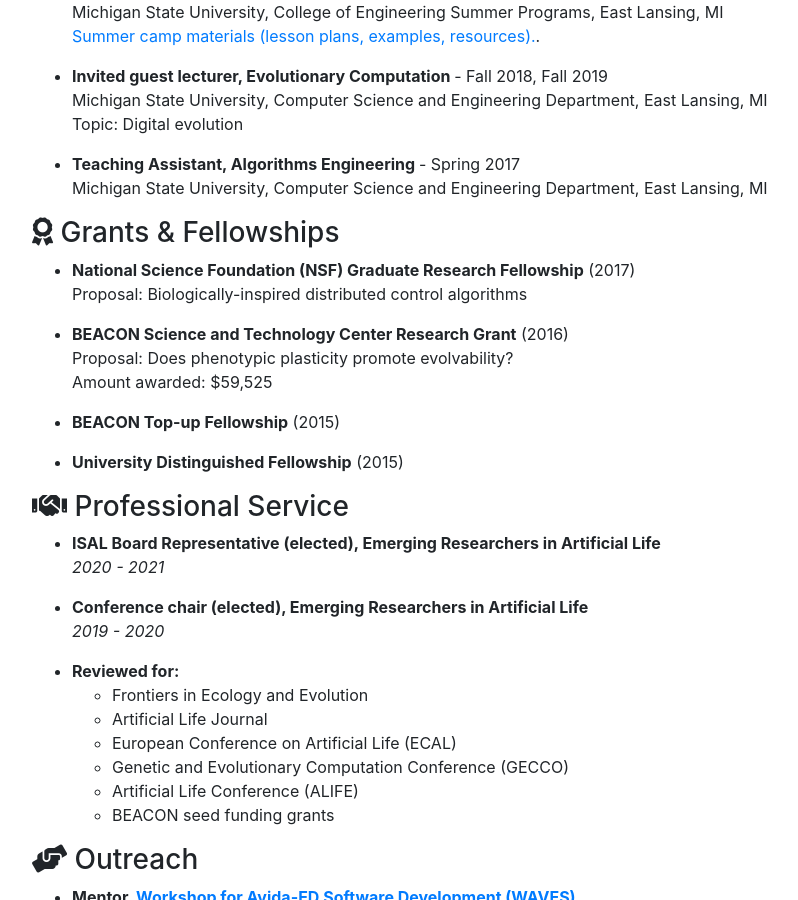
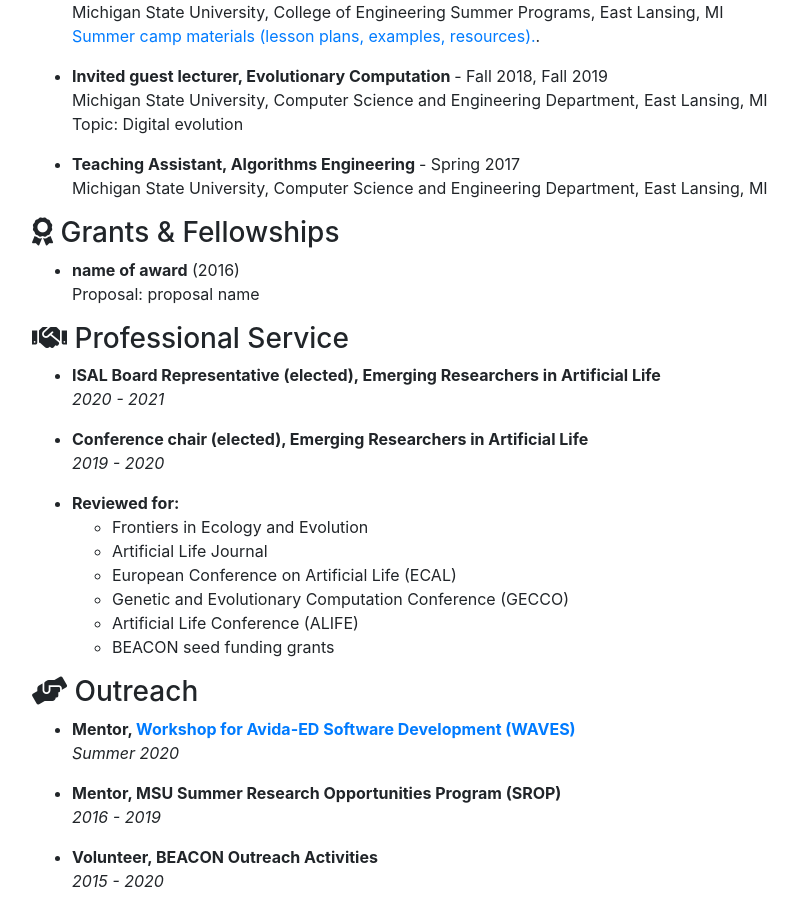
Before and after one commit to enrijetashino/enrijetashino.github.io, a Jekyll site: the page built from _pages/cv.md, in a window 1280 px wide and 900 px high, scrolled down 3144 px. Shown: the whole window, without its empty margins (53-851 px from the left). Built offline with Jekyll 4.4.1, drawn with Linux system fonts in a browser that asks for light colours; nearby versions of some CDN libraries.

Commit message:
Update cv_grants.yml

```diff
--- a/_data/cv_grants.yml
+++ b/_data/cv_grants.yml
@@ -1,24 +1,6 @@
 
-- award: BEACON Science and Technology Center Research Grant
+- award: name of award
   type: grant
   year: 2016
   description: |
-    Proposal: Does phenotypic plasticity promote evolvability? <br/> Amount awarded: $59,525
-
-- award: University Distinguished Fellowship
-  type: fellowship
-  # description: |
-  #   Awarded by Michigan State University to 20 out of approximately 500 incoming Ph.D. students.
-  year: 2015
-
-- award: BEACON Top-up Fellowship
-  type: fellowship
-  # description: |
-  #   Awarded by BEACON Center for Evolution in Action to incoming graduate students.
-  year: 2015
-
-- award: National Science Foundation (NSF) Graduate Research Fellowship
-  type: fellowship
-  description: |
-    Proposal: Biologically-inspired distributed control algorithms
-  year: 2017
+    Proposal: proposal name
```
